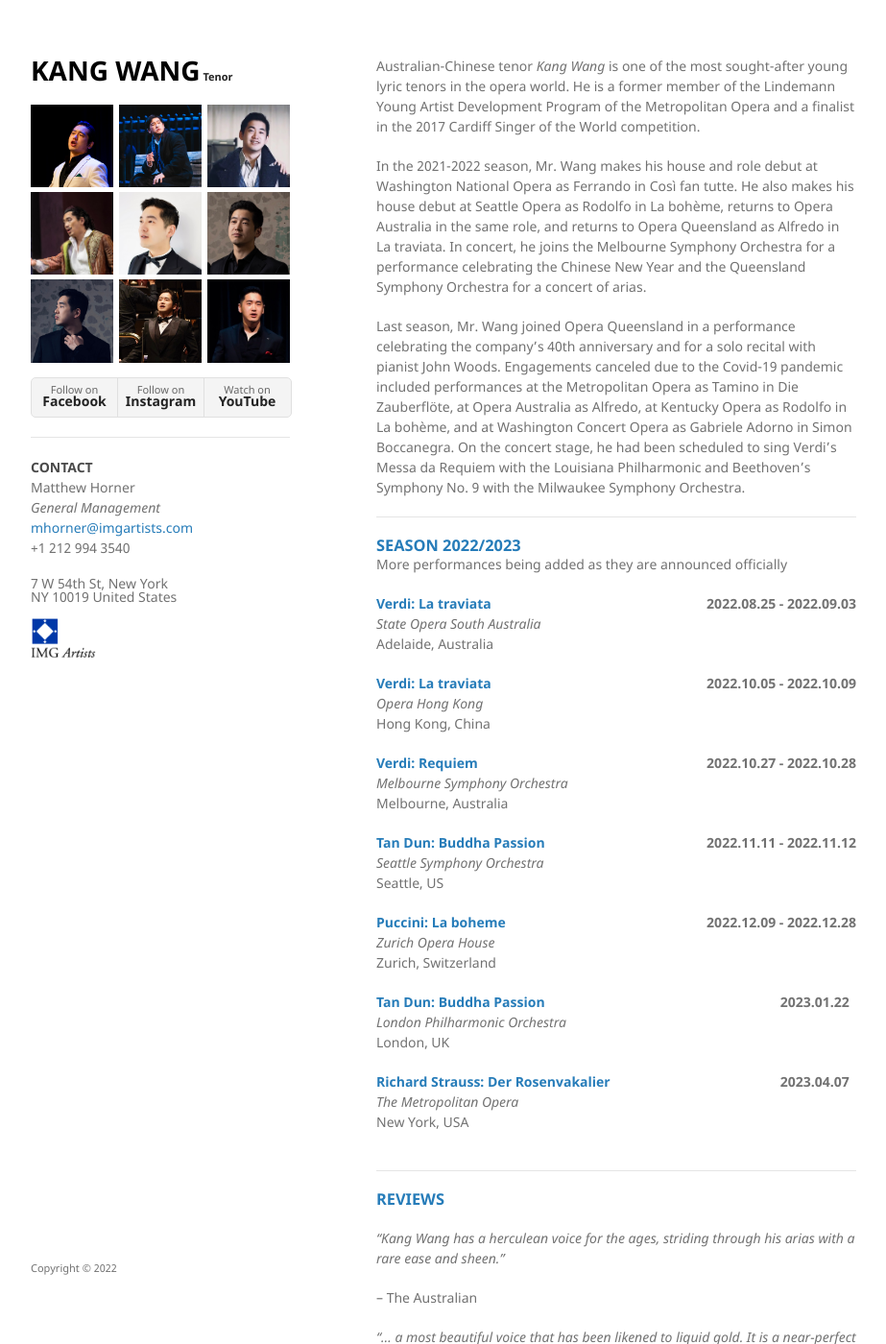
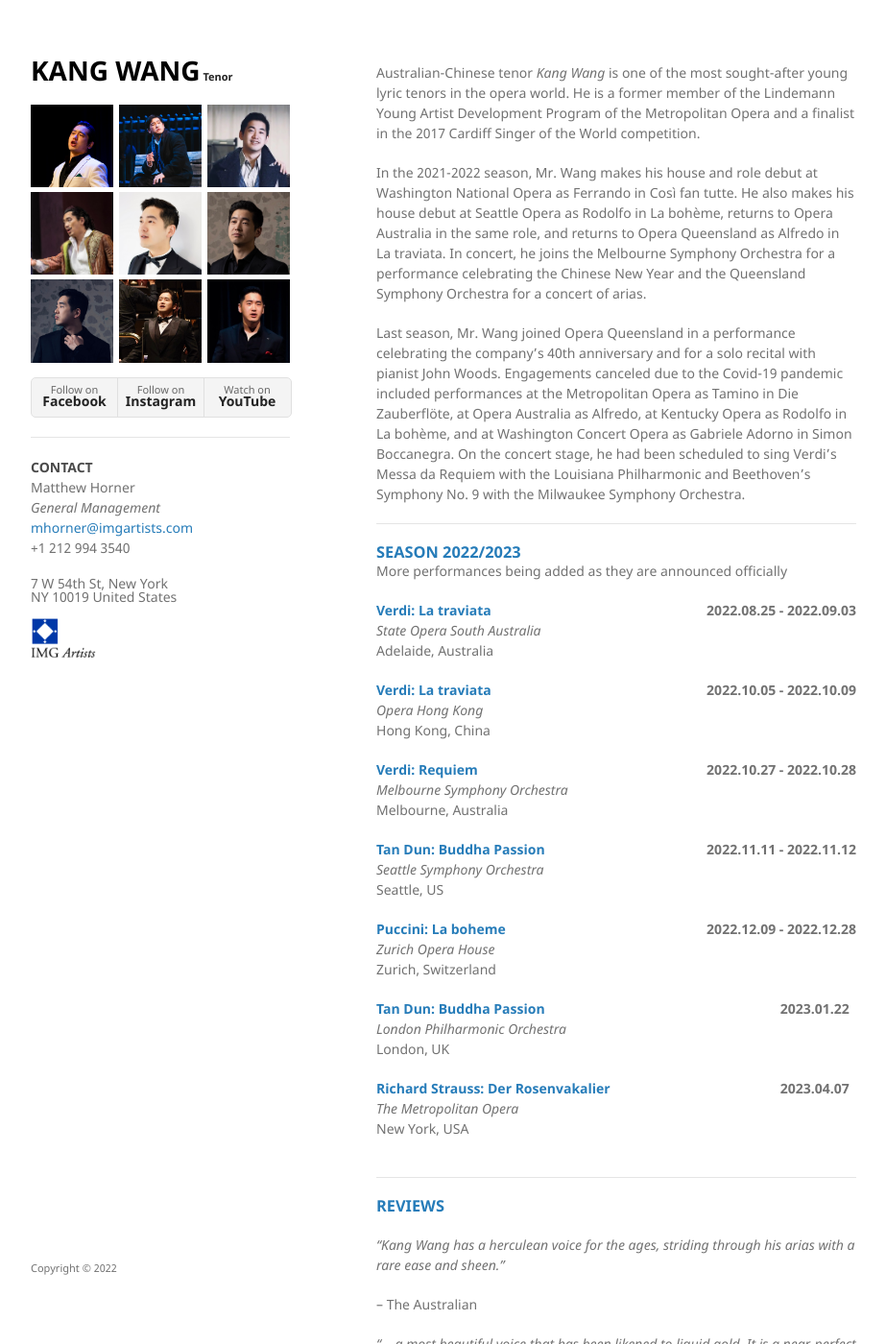
Before and after one commit to kwopera/kwt, a Jekyll site: the page built from index.md, in a window 1280 px wide and 1400 px high. Shown: the whole window at 96% size, without its empty margins (178-1101 px from the left). Built offline with Jekyll 4.4.1, drawn with Linux system fonts in a browser that asks for light colours.

Commit message:
Update jekyll-theme-minimal.scss

```diff
--- a/_sass/jekyll-theme-minimal.scss
+++ b/_sass/jekyll-theme-minimal.scss
@@ -196,6 +196,7 @@ strong {
 section {
   width:500px;
   float:right;
+  padding-top:0.5em;
   padding-bottom:50px;
 }
 
```
